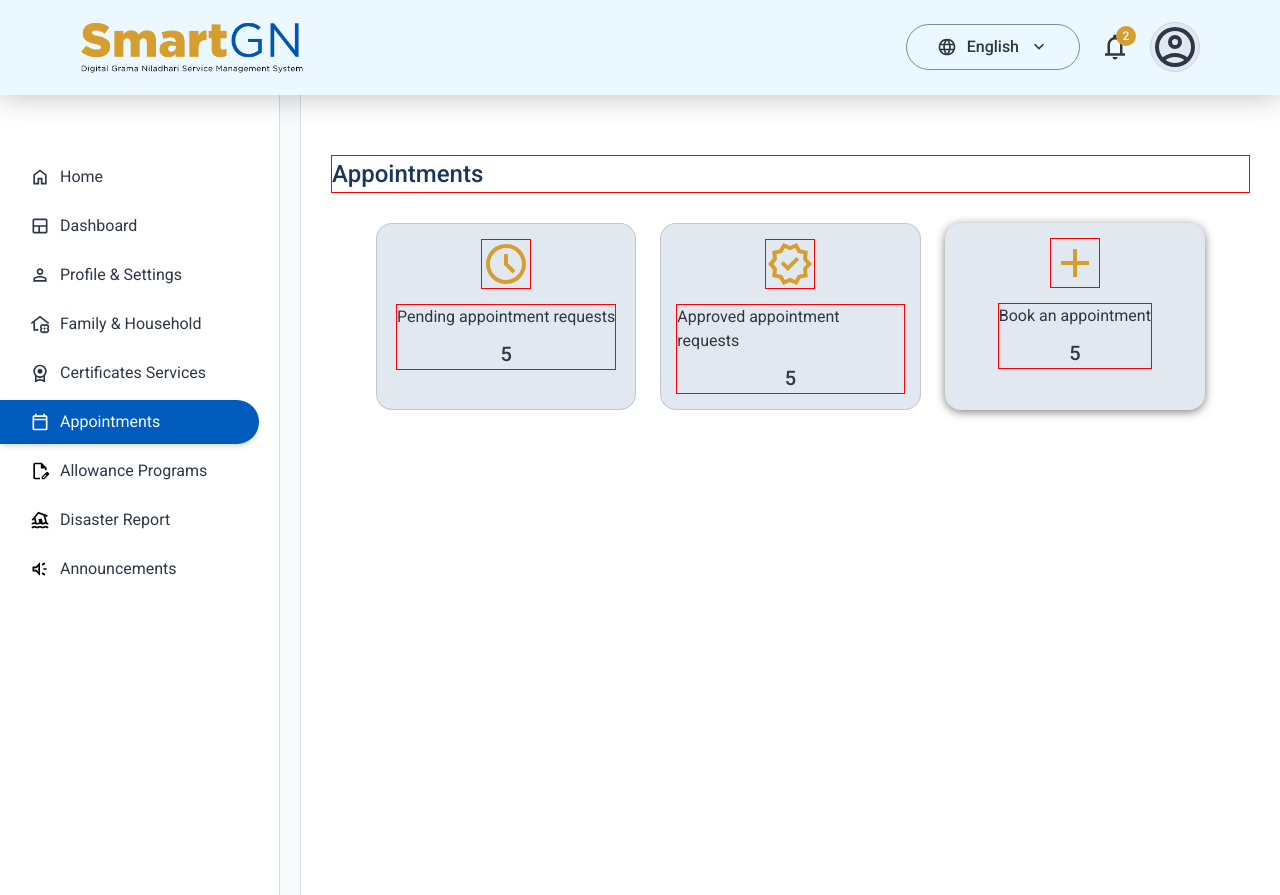
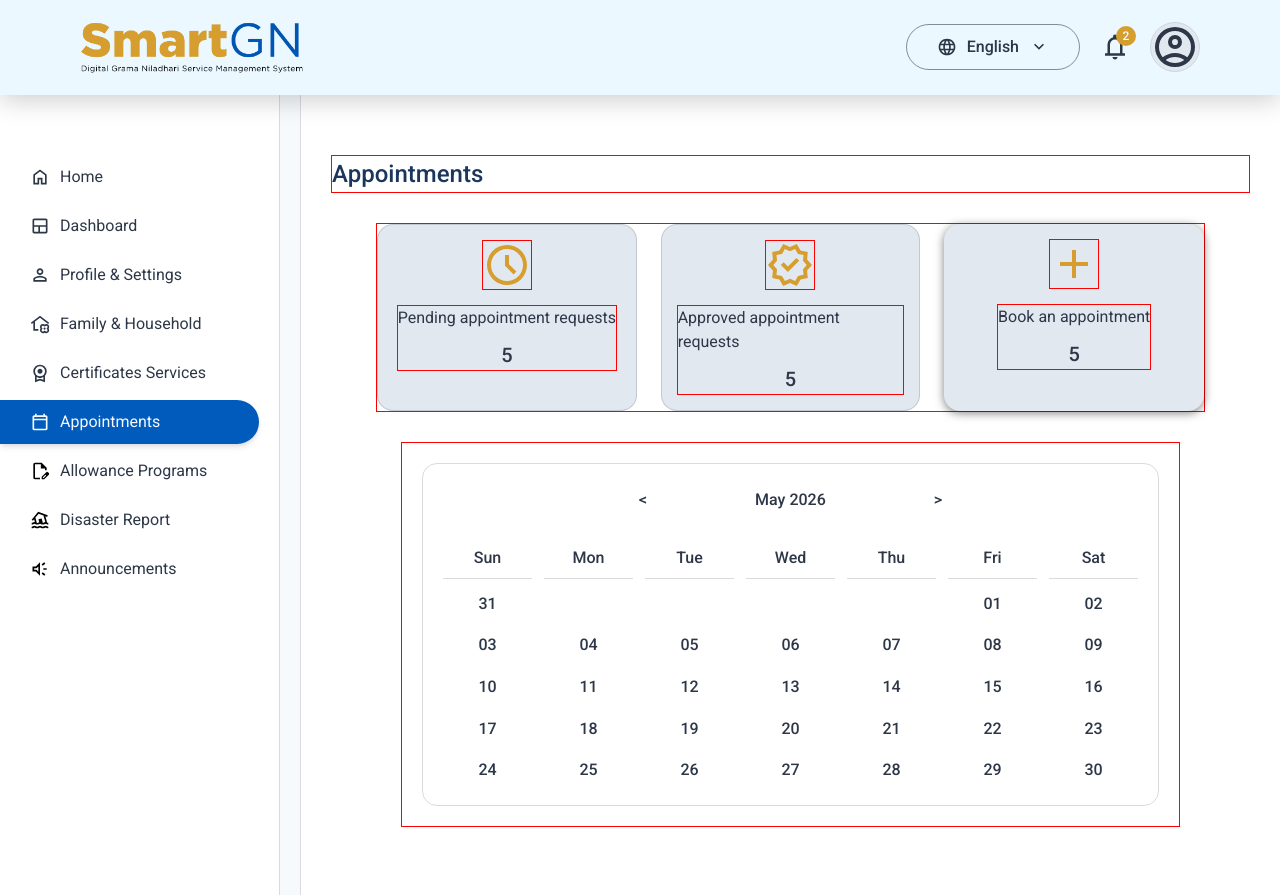
Before and after one commit to Mogith-Code/SmartGN-Digital-GN-Service-Management-System, a React (Vite) app in the folder SmartGN/: page /RAppointment in a window 1280 px wide. Built offline with nearby package versions, Linux system fonts and the light colour scheme.

Commit message:
Created CalenderLayout.jsx

```diff
--- a/SmartGN/src/Components/AppointmentsPage/AppointmentLayoutPage.jsx
+++ b/SmartGN/src/Components/AppointmentsPage/AppointmentLayoutPage.jsx
@@ -1,7 +1,6 @@
 import React from "react";
-import pendingIcon from "../../assets/schedule_24dp_D69E2E_FILL0_wght400_GRAD0_opsz24.svg";
-import approvedIcon from "../../assets/verified_24dp_D69E2E_FILL0_wght400_GRAD0_opsz24.svg";
-import addIcon from "../../assets/add_24dp_D69E2E_FILL0_wght400_GRAD0_opsz24.svg";
+import CardLayout from "./CardLayout";
+import CalenderLayout from "./CalenderLayout";
 
 function AppointmentLayoutPage() {
   return (
@@ -10,51 +9,12 @@ function AppointmentLayoutPage() {
         Appointments
       </div>
 
-      <div className="grid grid-cols-3 gap-6 mx-[75px] mt-[30px]">
-        <div className="bg-[#E2E8F0] gap-[15px] rounded-2xl border border-[#2D37482D] p-[15px] flex flex-col items-center">
-          <img
-            src={pendingIcon}
-            alt="pendingIcon"
-            className="w-[50px] border border-[red]"
-          />
+      <div className="grid grid-cols-3 gap-6 mx-[75px] mt-[30px] border border-[red]">
+        <CardLayout />
+      </div>
 
-          <div className="flex flex-col gap-[10px] border border-[red] items-center">
-            <span className="text-[16px] font-regular text-[#2D3748]">
-              Pending appointment requests
-            </span>
-            <span className="text-[20px] font-medium text-[#2D3748]">5</span>
-          </div>
-        </div>
-
-        <div className="bg-[#E2E8F0] gap-[15px] rounded-2xl border border-[#2D37482D] p-[15px] flex flex-col items-center">
-          <img
-            src={approvedIcon}
-            alt="approvedIcon"
-            className="w-[50px] border border-[red]"
-          />
-
-          <div className="flex flex-col gap-[10px] border border-[red] items-center">
-            <span className="text-[16px] font-regular text-[#2D3748]">
-              Approved appointment requests
-            </span>
-            <span className="text-[20px] font-medium text-[#2D3748]">5</span>
-          </div>
-        </div>
-
-        <div className="bg-[#E2E8F0] gap-[15px] rounded-2xl p-[15px] flex flex-col items-center shadow-[0px_2px_10px_rgba(0,0,0,0.5)] hover:shadow-[0px_2px_15px_rgba(0,0,0,0.6)] cursor-pointer">
-          <img
-            src={addIcon}
-            alt="pendingIcon"
-            className="w-[50px] border border-[red]"
-          />
-
-          <div className="flex flex-col gap-[10px] border border-[red] items-center">
-            <span className="text-[16px] font-regular text-[#2D3748]">
-              Book an appointment
-            </span>
-            <span className="text-[20px] font-medium text-[#2D3748]">5</span>
-          </div>
-        </div>
+      <div className="flex text-[24px] font-medium text-[#1B365D] mt-[30px] mx-[100px] p-[20px] border border-[red]">
+        <CalenderLayout />
       </div>
     </>
   );
--- /dev/null
+++ b/SmartGN/src/Components/AppointmentsPage/CalenderLayout.jsx
@@ -0,0 +1,123 @@
+import React from "react";
+import { useState, useEffect } from "react";
+
+function CalenderLayout() {
+  // Booking states
+  const [appointments, setAppointments] = useState([]);
+  const [selectedDay, setSelectedDay] = useState(16); // Default selected day May 16 matching screenshot
+
+  // Calendar cells generation for May 2026
+  // Sunday 31 is wrapped to row 1, Mon/Tue/Wed/Thu are empty, Fri 01, Sat 02
+  const calendarCells = [
+    { day: 31, isCurrent: true, wrapped: true },
+    { day: null, isCurrent: false },
+    { day: null, isCurrent: false },
+    { day: null, isCurrent: false },
+    { day: null, isCurrent: false },
+    { day: 1, isCurrent: true },
+    { day: 2, isCurrent: true },
+
+    { day: 3, isCurrent: true },
+    { day: 4, isCurrent: true },
+    { day: 5, isCurrent: true },
+    { day: 6, isCurrent: true },
+    { day: 7, isCurrent: true },
+    { day: 8, isCurrent: true },
+    { day: 9, isCurrent: true },
+
+    { day: 10, isCurrent: true },
+    { day: 11, isCurrent: true },
+    { day: 12, isCurrent: true },
+    { day: 13, isCurrent: true },
+    { day: 14, isCurrent: true },
+    { day: 15, isCurrent: true },
+    { day: 16, isCurrent: true },
+
+    { day: 17, isCurrent: true },
+    { day: 18, isCurrent: true },
+    { day: 19, isCurrent: true },
+    { day: 20, isCurrent: true },
+    { day: 21, isCurrent: true },
+    { day: 22, isCurrent: true },
+    { day: 23, isCurrent: true },
+
+    { day: 24, isCurrent: true },
+    { day: 25, isCurrent: true },
+    { day: 26, isCurrent: true },
+    { day: 27, isCurrent: true },
+    { day: 28, isCurrent: true },
+    { day: 29, isCurrent: true },
+    { day: 30, isCurrent: true },
+  ];
+
+  return (
+    <div className="flex flex-col w-full items-center justify-center border border-[#2D37482D] rounded-[15px] p-[20px]">
+      <div className="flex justify-center items-center gap-[100px] mb-[30px] text-[16px] font-medium text-[#2D3748]">
+        <button className="bg-transparent border-none text-base font-medium text-[#2D3748] cursor-pointer py-1 px-2 rounded transition-all duration-200 outline-none focus:outline-none hover:bg-[#E2E8F0] hover:text-slate-800">
+          {"<"}
+        </button>
+
+        <span>May 2026</span>
+
+        <button className="bg-transparent border-none text-base font-medium text-[#2D3748] cursor-pointer py-1 px-2 rounded transition-all duration-200 outline-none focus:outline-none hover:bg-[#E2E8F0] hover:text-slate-800">
+          {">"}
+        </button>
+      </div>
+
+      <div className="grid grid-cols-7 gap-3 w-full text-center">
+        {/* Weekdays headers */}
+        <span className="text-[16px] font-medium text-[#2D3748] pb-2 border-b-[1.5px] border-[#2D37482D] mb-[10px]">
+          Sun
+        </span>
+        <span className="text-[16px] font-medium text-[#2D3748] pb-2 border-b-[1.5px] border-[#2D37482D] mb-[10px]">
+          Mon
+        </span>
+        <span className="text-[16px] font-medium text-[#2D3748] pb-2 border-b-[1.5px] border-[#2D37482D] mb-[10px]">
+          Tue
+        </span>
+        <span className="text-[16px] font-medium text-[#2D3748] pb-2 border-b-[1.5px] border-[#2D37482D] mb-[10px]">
+          Wed
+        </span>
+        <span className="text-[16px] font-medium text-[#2D3748] pb-2 border-b-[1.5px] border-[#2D37482D] mb-[10px]">
+          Thu
+        </span>
+        <span className="text-[16px] font-medium text-[#2D3748] pb-2 border-b-[1.5px] border-[#2D37482D] mb-[10px]">
+          Fri
+        </span>
+        <span className="text-[16px] font-medium text-[#2D3748] pb-2 border-b-[1.5px] border-[#2D37482D] mb-[10px]">
+          Sat
+        </span>
+      </div>
+
+      <div className="grid grid-cols-7 gap-3 w-full text-center">
+        {/* Calendar Days */}
+        {calendarCells.map((cell, index) => {
+          const hasBooking = appointments.some((app) => app.day === cell.day);
+          const isSelected = selectedDay === cell.day;
+
+          if (cell.day === null) {
+            return (
+              <span
+                key={index}
+                className="text-[#2D3748] cursor-not-allowed"
+              ></span>
+            );
+          }
+
+          return (
+            <span
+              key={index}
+              className={`aspect-[3] flex flex-col items-center justify-center text-[16px] font-medium text-[#2D3748] cursor-pointer rounded-[10px] transition-all duration-200 relative select-none hover:bg-[#E2E8F0]
+                ${cell.wrapped ? "other-month" : ""} ${hasBooking ? "has-booking" : ""} ${isSelected ? "selected-day" : ""}`}
+              onClick={() => cell.day && setSelectedDay(cell.day)}
+            >
+              {cell.day < 10 ? "0" + cell.day : cell.day}
+            </span>
+          );
+        })}
+      </div>
+    </div>
+  );
+}
+
+export default CalenderLayout;
--- /dev/null
+++ b/SmartGN/src/Components/AppointmentsPage/CardLayout.jsx
@@ -0,0 +1,57 @@
+import React from "react";
+import pendingIcon from "../../assets/schedule_24dp_D69E2E_FILL0_wght400_GRAD0_opsz24.svg";
+import approvedIcon from "../../assets/verified_24dp_D69E2E_FILL0_wght400_GRAD0_opsz24.svg";
+import addIcon from "../../assets/add_24dp_D69E2E_FILL0_wght400_GRAD0_opsz24.svg";
+
+function CardLayout() {
+  return (
+    <>
+      <div className="bg-[#E2E8F0] gap-[15px] rounded-2xl border border-[#2D37482D] p-[15px] flex flex-col items-center">
+        <img
+          src={pendingIcon}
+          alt="pendingIcon"
+          className="w-[50px] border border-[red]"
+        />
+
+        <div className="flex flex-col gap-[10px] border border-[red] items-center">
+          <span className="text-[16px] font-regular text-[#2D3748]">
+            Pending appointment requests
+          </span>
+          <span className="text-[20px] font-medium text-[#2D3748]">5</span>
+        </div>
+      </div>
+
+      <div className="bg-[#E2E8F0] gap-[15px] rounded-2xl border border-[#2D37482D] p-[15px] flex flex-col items-center">
+        <img
+          src={approvedIcon}
+          alt="approvedIcon"
+          className="w-[50px] border border-[red]"
+        />
+
+        <div className="flex flex-col gap-[10px] border border-[red] items-center">
+          <span className="text-[16px] font-regular text-[#2D3748]">
+            Approved appointment requests
+          </span>
+          <span className="text-[20px] font-medium text-[#2D3748]">5</span>
+        </div>
+      </div>
+
+      <div className="bg-[#E2E8F0] gap-[15px] rounded-2xl p-[15px] flex flex-col items-center shadow-[0px_2px_10px_rgba(0,0,0,0.5)] hover:shadow-[0px_2px_15px_rgba(0,0,0,0.6)] cursor-pointer">
+        <img
+          src={addIcon}
+          alt="pendingIcon"
+          className="w-[50px] border border-[red]"
+        />
+
+        <div className="flex flex-col gap-[10px] border border-[red] items-center">
+          <span className="text-[16px] font-regular text-[#2D3748]">
+            Book an appointment
+          </span>
+          <span className="text-[20px] font-medium text-[#2D3748]">5</span>
+        </div>
+      </div>
+    </>
+  );
+}
+
+export default CardLayout;
--- a/SmartGN/src/Pages/RHousehold.jsx
+++ b/SmartGN/src/Pages/RHousehold.jsx
@@ -1,29 +1,18 @@
 import React from "react";
 import AfterlogNavbar from "../Components/Common/AfterlogNavbar";
 import RSidebar from "../Components/Common/RSidebar";
-import Footer from "../Components/Common/Footer";
 
 function RHousehold() {
   return (
-    <div className="flex flex-col w-full mb-[10px] bg-[#F7FAFC]">
-      <div className="w-full fixed top-0  z-[1000] flex flex-col">
-        <AfterlogNavbar />
-      </div>
-
-      <div className="flex items-center w-full border border-[blue]">
-        <div className="flex h-full fixed left-0 top-[100px]">
+    <div className="w-full min-h-screen bg-[#F7FAFC] text-[#2D3748] flex flex-col">
+      <AfterlogNavbar />
+      <div className="flex gap-[20px]">
+        <div className="flex bg-[#FFFFFF]">
+          {/* Sidebar content */}
           <RSidebar />
         </div>
 
-        <div className="w-full h-[1000px] ml-[300px] bg-[white] border-l border-[#2D37482D]">
-          <div className=" mt-[160px] ml-[30px] text-[#1B365D] text-[24px] font-semibold">
-            Household
-          </div>
-        </div>
-      </div>
-
-      <div className="flex w-full absolute bottom-0 border border-[green]">
-        <Footer />
+        <div className="w-full bg-[#FFFFFF] border-l border-[#2D37482D]"></div>
       </div>
     </div>
   );
```
